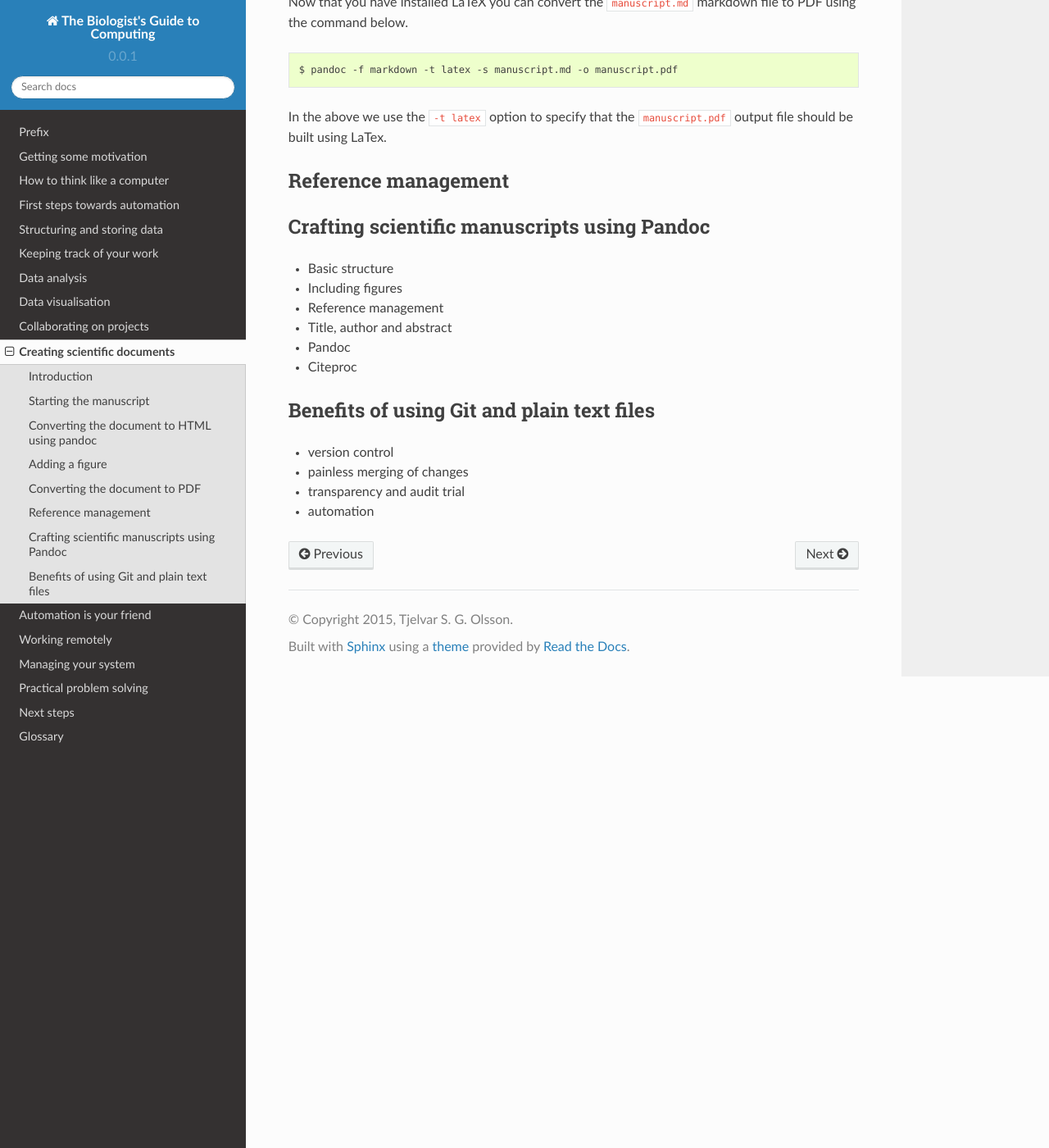
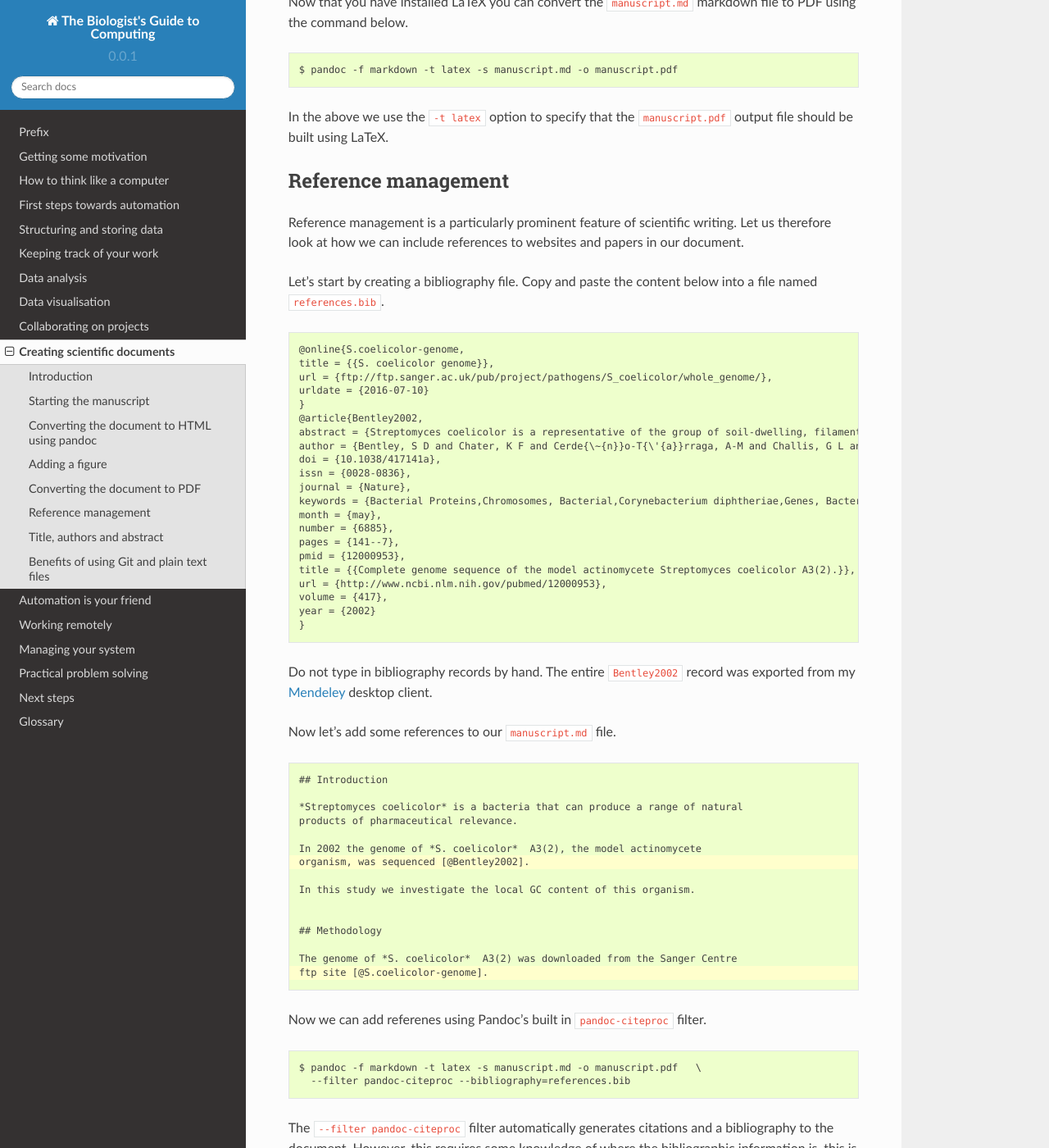
Before and after one commit to tjelvar-olsson/biologists-guide-to-computing, a Sphinx documentation site: the page built from source/creating-scientific-documents.rst, in a window 1280 px wide and 1400 px high, scrolled down 2694 px. Shown: the whole window at 82% size. Built offline with Sphinx 7.4.7 and the Read the Docs theme 2.0.0, drawn with Linux system fonts in a browser that asks for light colours; some of the changed text lies outside the part shown.

Commit message:
Added more content to pandoc chapter

```diff
--- a/source/collaborating-on-projects.rst
+++ b/source/collaborating-on-projects.rst
@@ -654,8 +654,8 @@ That's it, you now have all the tools you need to start collaborating with
 your colleagues using Git! May the force be with you.
 
 
-Take home messages
-------------------
+Key concepts
+------------
 
 - Git is a powerful tool for collaborating on projects
 - Every person working on a Git project have all the files on their local computer
--- a/source/creating-scientific-documents.rst
+++ b/source/creating-scientific-documents.rst
@@ -156,21 +156,120 @@ markdown file to PDF using the command below.
     $ pandoc -f markdown -t latex -s manuscript.md -o manuscript.pdf
 
 In the above we use the ``-t latex`` option to specify that the
-``manuscript.pdf`` output file should be built using LaTex.
+``manuscript.pdf`` output file should be built using LaTeX.
 
 Reference management
 --------------------
 
+Reference management is a particularly prominent feature of scientific
+writing. Let us therefore look at how we can include references to
+websites and papers in our document.
 
-Crafting scientific manuscripts using Pandoc
---------------------------------------------
+Let's start by creating a bibliography file. Copy and paste the
+content below into a file named ``references.bib``.
 
-- Basic structure
-- Including figures
-- Reference management
-- Title, author and abstract
-- Pandoc
-- Citeproc
+.. code-block:: none
+
+    @online{S.coelicolor-genome,
+    title = {{S. coelicolor genome}},
+    url = {ftp://ftp.sanger.ac.uk/pub/project/pathogens/S_coelicolor/whole_genome/},
+    urldate = {2016-07-10}
+    }
+    @article{Bentley2002,
+    abstract = {Streptomyces coelicolor is a representative of the group of soil-dwelling, filamentous bacteria responsible for producing most natural antibiotics used in human and veterinary medicine. Here we report the 8,667,507 base pair linear chromosome of this organism, containing the largest number of genes so far discovered in a bacterium. The 7,825 predicted genes include more than 20 clusters coding for known or predicted secondary metabolites. The genome contains an unprecedented proportion of regulatory genes, predominantly those likely to be involved in responses to external stimuli and stresses, and many duplicated gene sets that may represent 'tissue-specific' isoforms operating in different phases of colonial development, a unique situation for a bacterium. An ancient synteny was revealed between the central 'core' of the chromosome and the whole chromosome of pathogens Mycobacterium tuberculosis and Corynebacterium diphtheriae. The genome sequence will greatly increase our understanding of microbial life in the soil as well as aiding the generation of new drug candidates by genetic engineering.},
+    author = {Bentley, S D and Chater, K F and Cerde{\~{n}}o-T{\'{a}}rraga, A-M and Challis, G L and Thomson, N R and James, K D and Harris, D E and Quail, M A and Kieser, H and Harper, D and Bateman, A and Brown, S and Chandra, G and Chen, C W and Collins, M and Cronin, A and Fraser, A and Goble, A and Hidalgo, J and Hornsby, T and Howarth, S and Huang, C-H and Kieser, T and Larke, L and Murphy, L and Oliver, K and O'Neil, S and Rabbinowitsch, E and Rajandream, M-A and Rutherford, K and Rutter, S and Seeger, K and Saunders, D and Sharp, S and Squares, R and Squares, S and Taylor, K and Warren, T and Wietzorrek, A and Woodward, J and Barrell, B G and Parkhill, J and Hopwood, D A},
+    doi = {10.1038/417141a},
+    issn = {0028-0836},
+    journal = {Nature},
+    keywords = {Bacterial Proteins,Chromosomes, Bacterial,Corynebacterium diphtheriae,Genes, Bacterial,Genes, Duplicate,Genome, Bacterial,Genomics,Molecular Sequence Data,Multigene Family,Mycobacterium tuberculosis,Protein Isoforms,Streptomyces,Synteny},
+    month = {may},
+    number = {6885},
+    pages = {141--7},
+    pmid = {12000953},
+    title = {{Complete genome sequence of the model actinomycete Streptomyces coelicolor A3(2).}},
+    url = {http://www.ncbi.nlm.nih.gov/pubmed/12000953},
+    volume = {417},
+    year = {2002}
+    }
+
+
+Do not type in bibliography records by hand. The entire ``Bentley2002``
+record was exported from my `Mendeley <https://www.mendeley.com>`_
+desktop client.
+
+Now let's add some references to our ``manuscript.md`` file.
+
+.. code-block:: none
+    :emphasize-lines: 7, 15
+
+    ## Introduction
+
+    *Streptomyces coelicolor* is a bacteria that can produce a range of natural
+    products of pharmaceutical relevance.
+
+    In 2002 the genome of *S. coelicolor*  A3(2), the model actinomycete
+    organism, was sequenced [@Bentley2002].
+
+    In this study we investigate the local GC content of this organism.
+
+
+    ## Methodology
+
+    The genome of *S. coelicolor*  A3(2) was downloaded from the Sanger Centre
+    ftp site [@S.coelicolor-genome].
+
+
+Now we can add referenes using Pandoc's built in ``pandoc-citeproc``
+filter.
+
+.. code-block:: none
+
+    $ pandoc -f markdown -t latex -s manuscript.md -o manuscript.pdf   \
+      --filter pandoc-citeproc --bibliography=references.bib
+
+The ``--filter pandoc-citeproc`` filter automatically generates citations
+and a bibliography to the document. However, this requires some knowledge
+of where the bibliographic information is, this is specified using the
+``--bibliography=references.bib`` argument.
+
+"CiteProc" is in fact a generic name for a program that can be used to
+produce citations and bibliographies based on formatting rules using
+the Citation Style Langauge (CSL) syntax. `Zotero <https://www.zotero.org/>`_
+(another free reference manager) provides CSL styles for lots of journals in
+the `Zotero Style Repository <https://www.zotero.org/styles>`_.
+
+Let's download Zotero's CSL file for Nature, copy and paste this text into
+a file named ``nature.csl``.
+
+.. code-block:: none
+
+    $ curl https://www.zotero.org/styles/nature > nature.csl
+
+We can now produce our document using Nature's citation style.
+
+.. code-block:: none
+
+    $ pandoc -f markdown -t latex -s manuscript.md -o manuscript.pdf   \
+      --filter pandoc-citeproc --bibliography=references.bib  \
+      --csl=nature.csl
+
+Have a look at the generated PDF file. Pretty neat right?! One thing that
+is missing is a title for the reference section. Let's add that to the
+``manuscript.md`` file.
+
+.. code-block:: none
+    :emphasize-lines: 6
+
+    ## Conclusion
+
+    There is little variation in the local GC content of *S. coelicolor* A3(2).
+
+
+    ## References
+
+
+Title, authors and abstract
+---------------------------
 
 
 Benefits of using Git and plain text files
```
